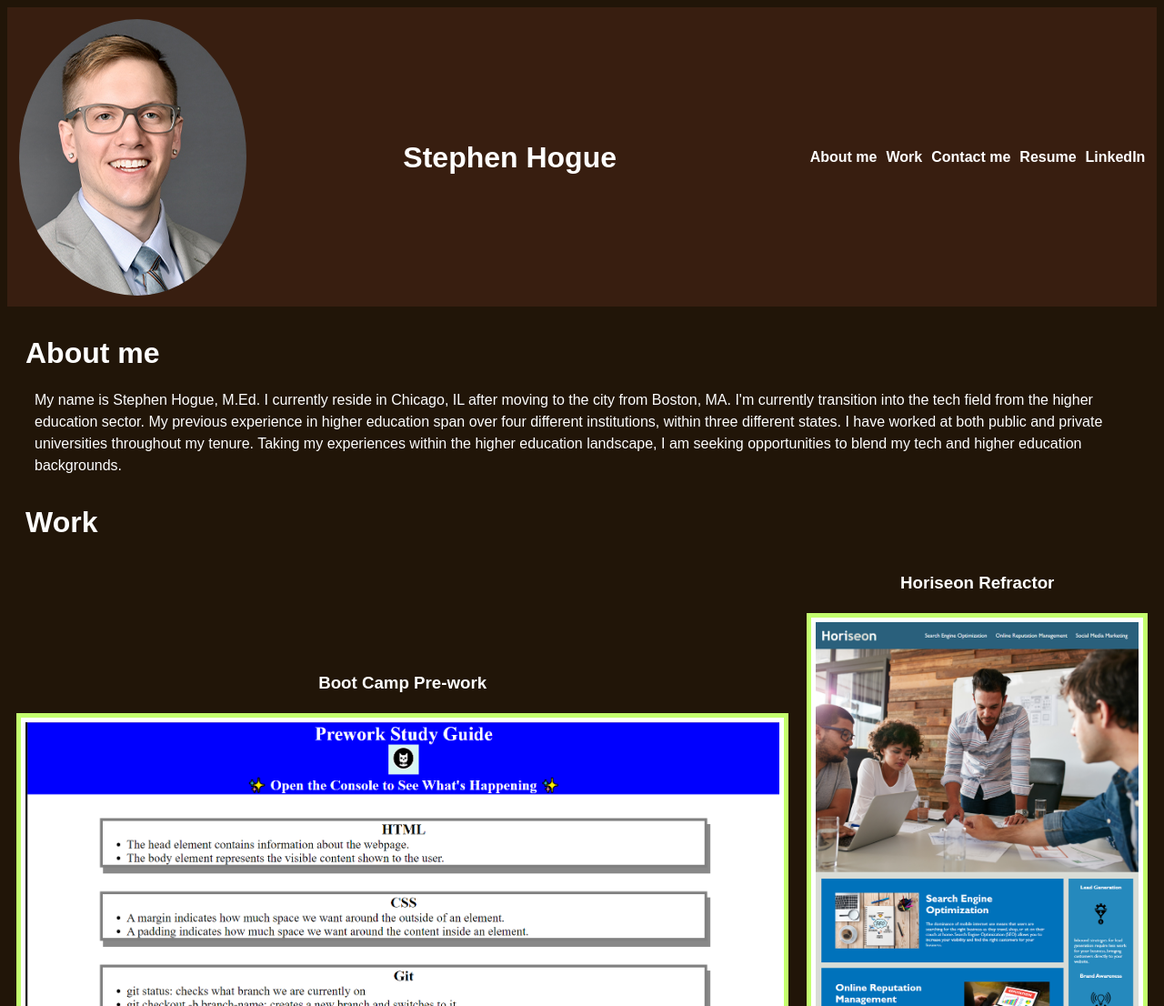
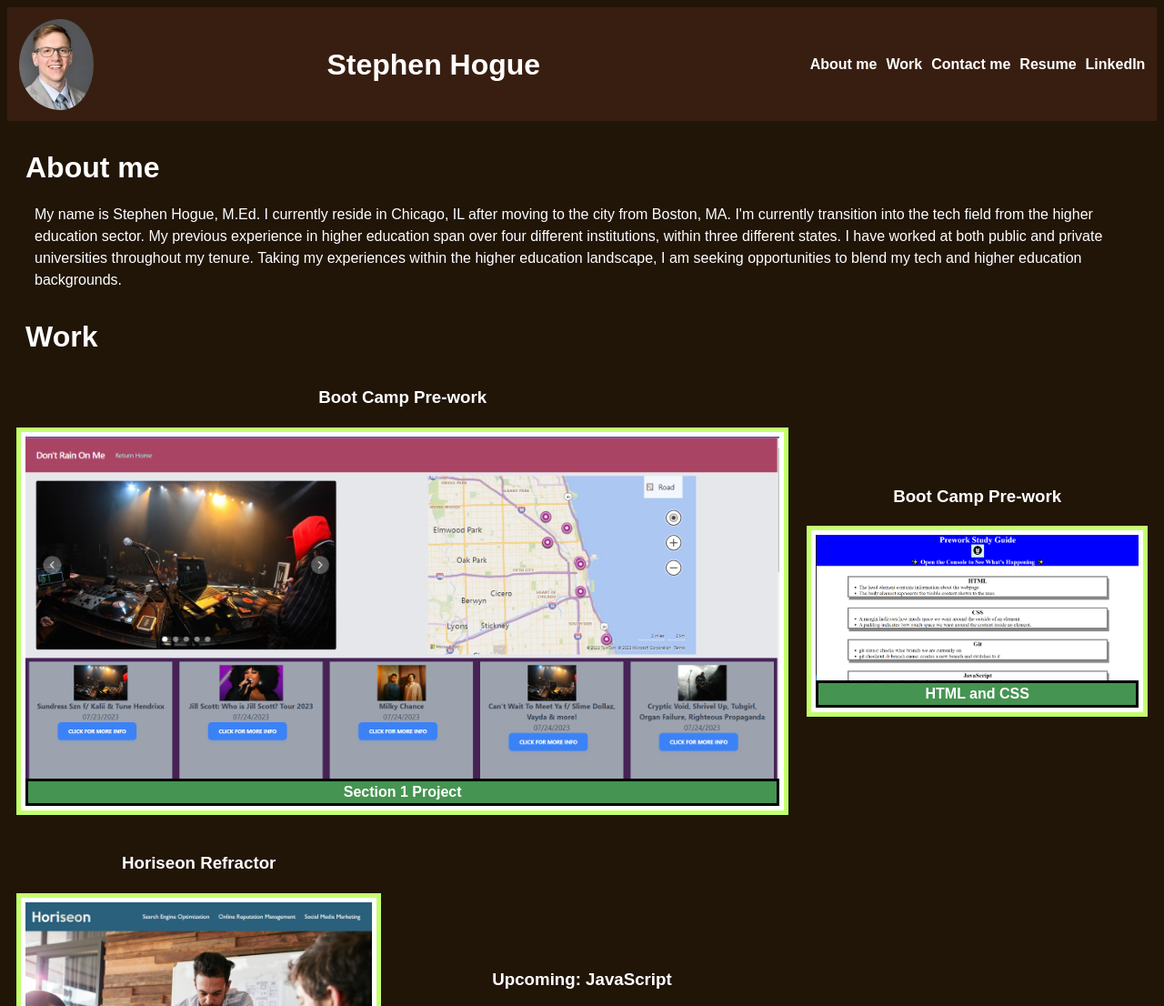
Before and after one commit to sthogue/Professional-Portfolio, a plain HTML site: page index.html in a window 1280 px wide. Shown: the top 1106 px of the page at 91% size. Drawn offline with Linux system fonts and the light colour scheme.

Commit message:
updated projects

```diff
--- a/assets/style.css
+++ b/assets/style.css
@@ -18,7 +18,7 @@ body{
     line-height: 1.5;
  }
 
-header{
+ header{
     display: flex;
     justify-content: space-between;
     align-items:center;
@@ -49,7 +49,6 @@ nav ul,
     display: flex;
     list-style: none;
     justify-content:space-between;
-
 }
 
 li,
@@ -106,7 +105,8 @@ figcaption{
     /* formatting for head shot photo */
     border-radius: 100%;
     position: initial;
-    padding-right: 10px
+    padding-right: 10px;
+    height: 100px;
 
 }
 
--- a/index.html
+++ b/index.html
@@ -33,6 +33,13 @@
                 <h2 id="work-header">Work</h2>
                 <div id="work"> <!-- Start of flex box-->
                     <section id="first-work">  <!-- special formatting for first work-->
+                        <h3>Boot Camp Pre-work</h3>
+                        <figure>
+                            <img src="assets/img/Section 1 Project.png" alt="Boot camp pre-work study guide">
+                            <figcaption><a href="https://gdonna.github.io/dont-rain-me-out/">Section 1 Project</a> </figcaption>
+                        </figure>
+                    </section>
+                    <section class="other-projects">  <!-- special formatting for first work-->
                         <h3>Boot Camp Pre-work</h3>
                         <figure>
                             <img src="assets/img/pre-work-study-guide.png" alt="Boot camp pre-work study guide">
```
Also changed, not shown: assets/img/Section 1 Project.png (added).
